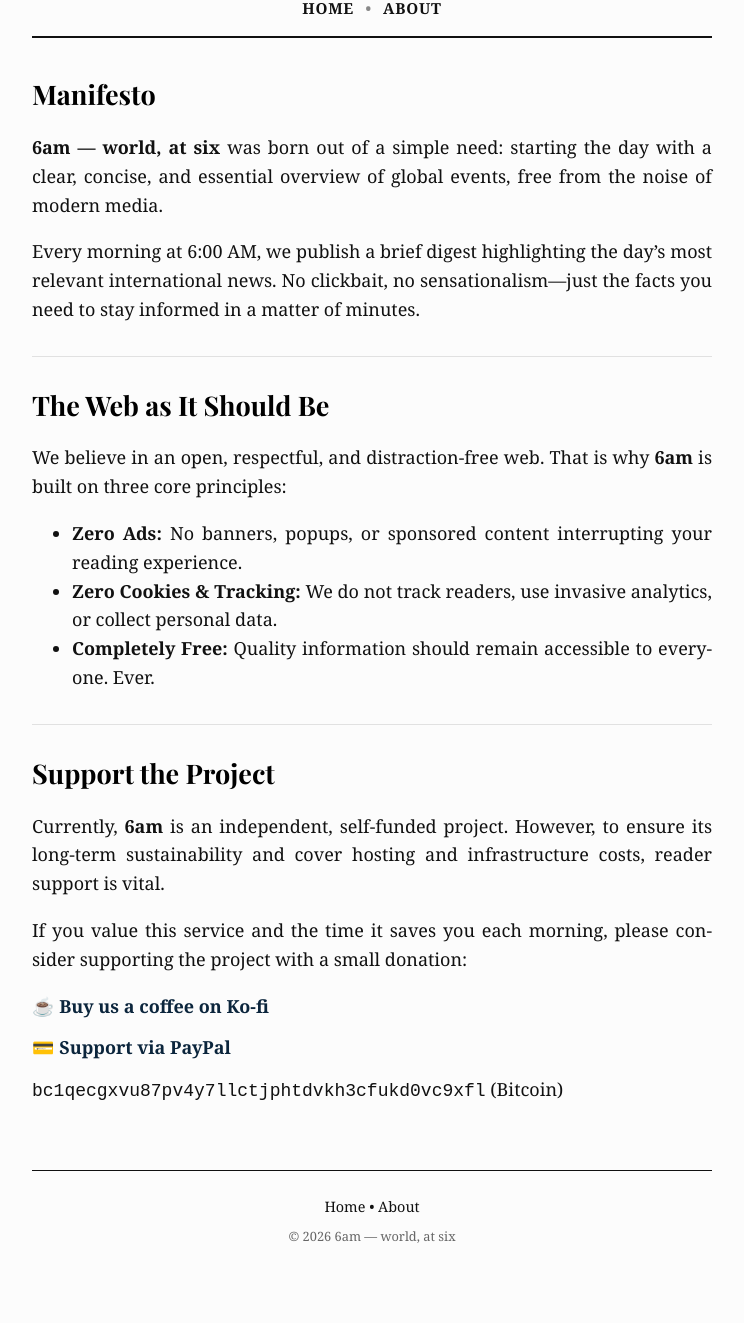
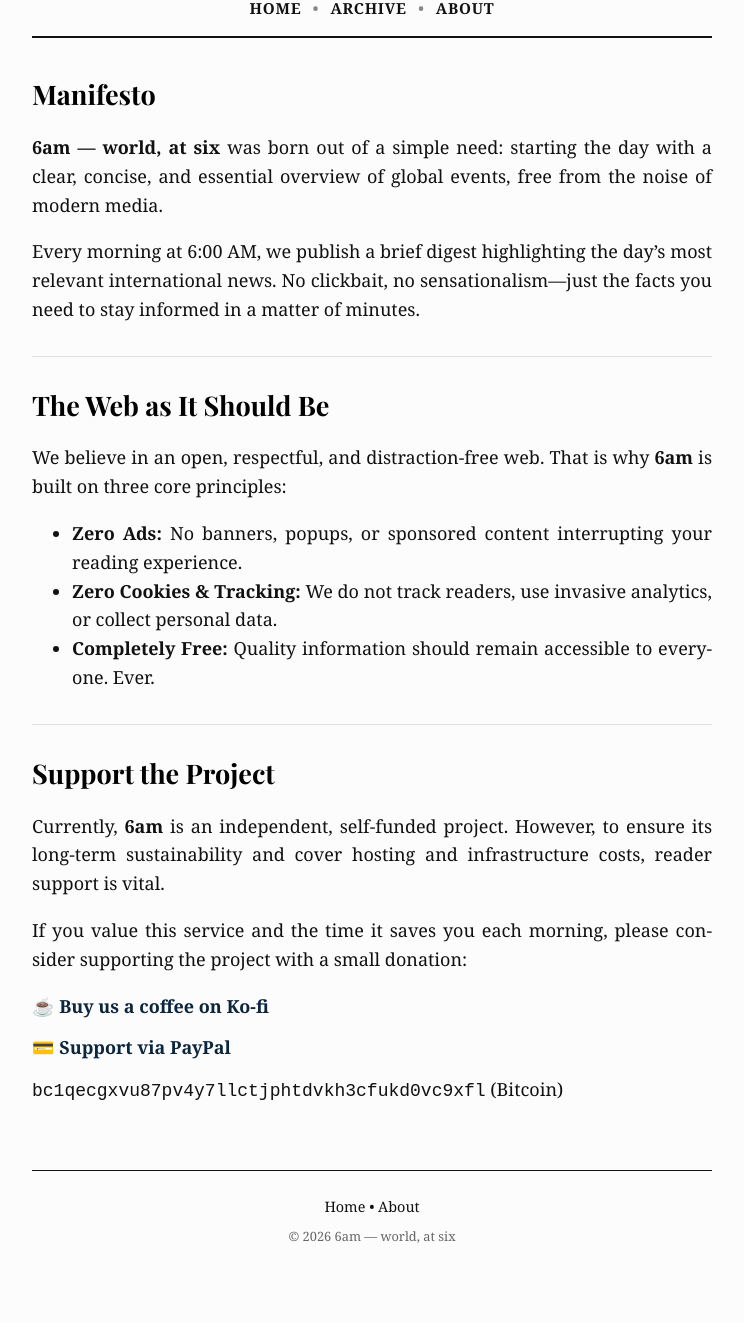
Before and after one commit to mastro35/6am-news-US, a Jekyll site: the page built from about.md, in a window 1280 px wide. Shown: the part 248-1571 px from the top of the page, without its empty margins (268-1012 px from the left). Built offline with Jekyll 4.4.1, drawn with Linux system fonts in a browser that asks for light colours; some web fonts are replaced.

Commit message:
Update navigation menu to include Archive link

```diff
--- a/_layouts/default.html
+++ b/_layouts/default.html
@@ -34,12 +34,18 @@
     <!-- Tag SEO accessibile -->
     <h1 class="sr-only">{{ site.title }}</h1>
 
+
 <!-- Menu di navigazione in alto -->
 <nav class="main-nav">
     <a href="{{ '/' | relative_url }}">Home</a>
     <span class="nav-divider">&bull;</span>
+    <a href="{{ '/archive/' | relative_url }}">Archive</a>
+    <span class="nav-divider">&bull;</span>
     <a href="{{ '/about/' | relative_url }}">About</a>
 </nav>
+
+
+
 </header>
 
         <main>
```
Lines whose indentation alone changed are shown as unchanged.
